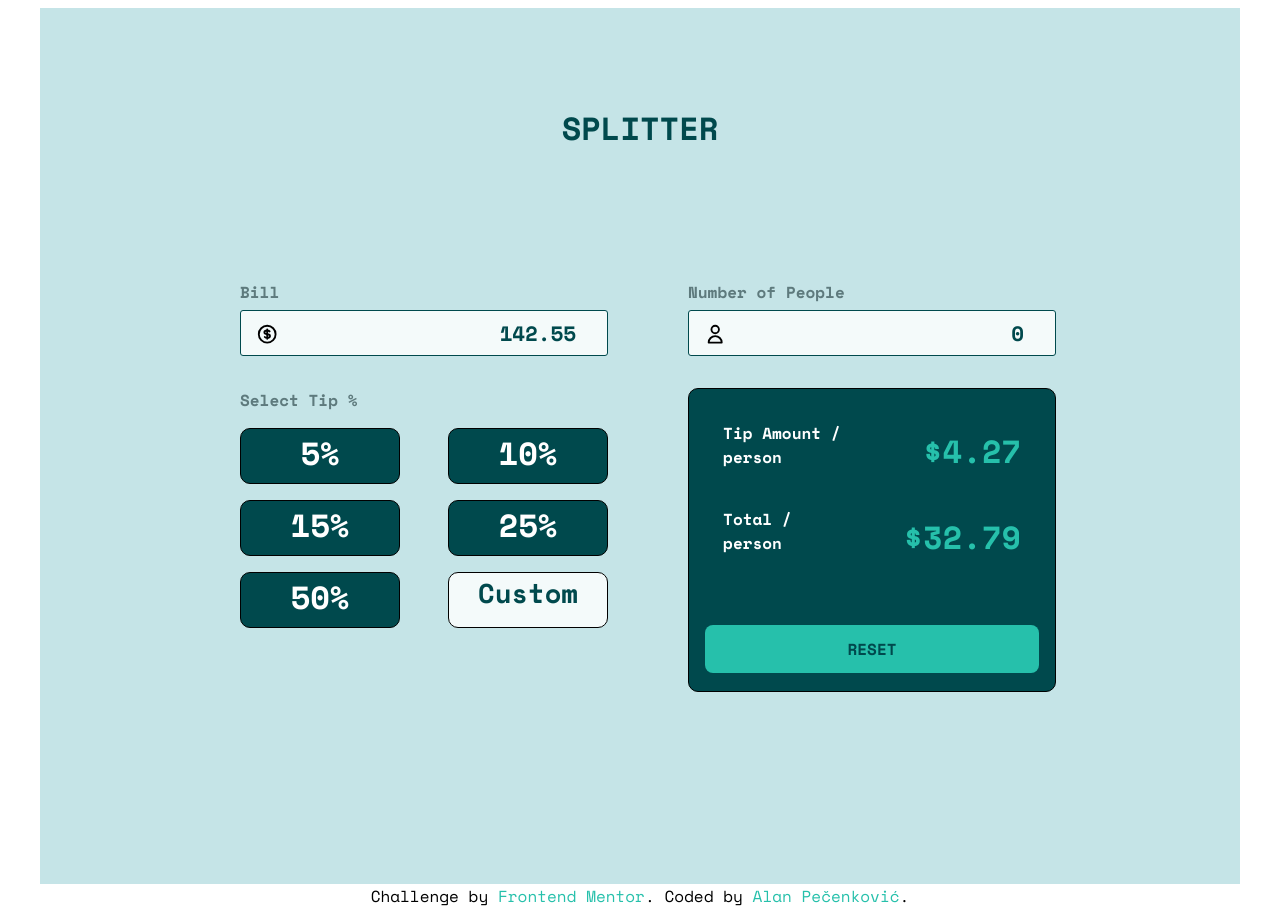
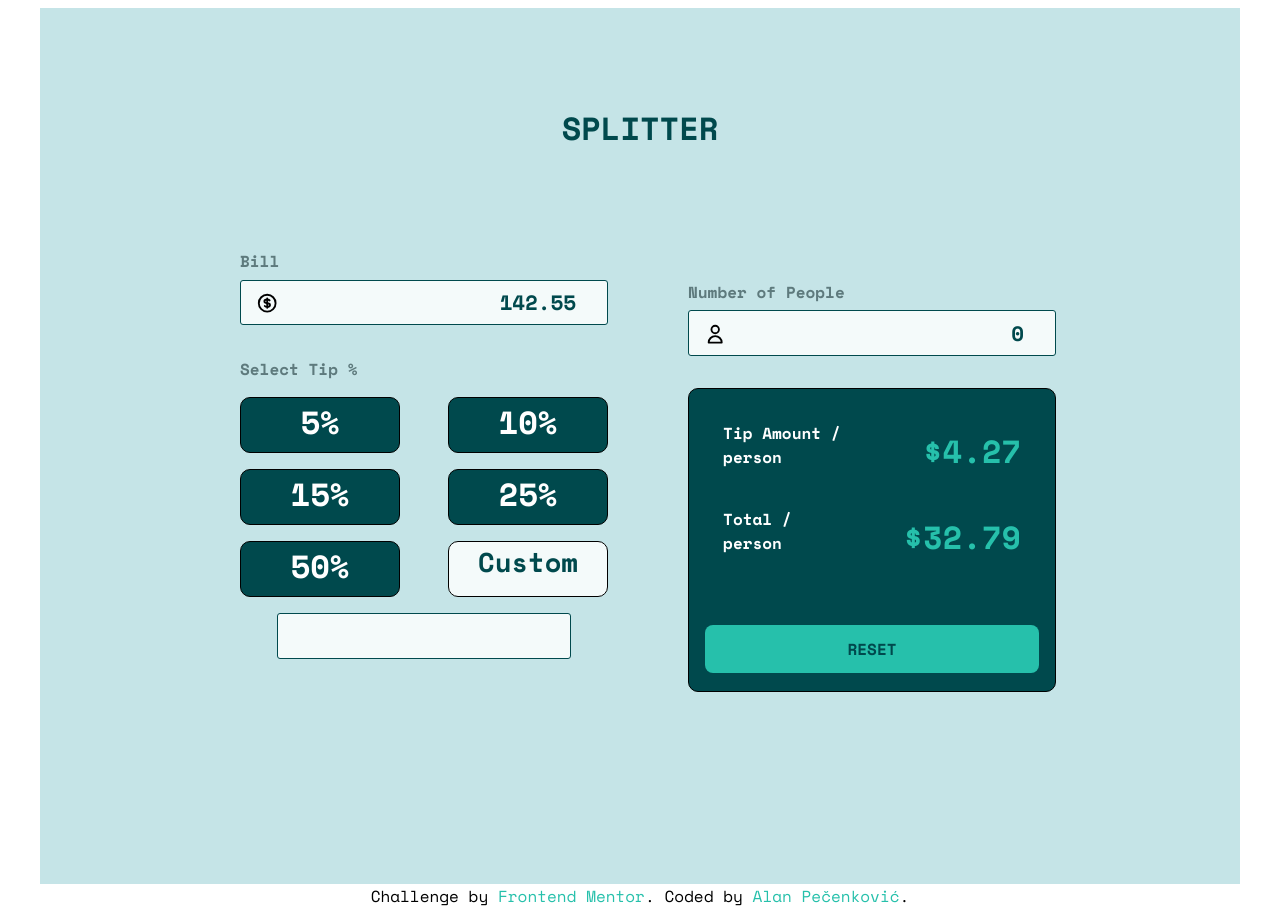
Before and after one commit to Alan114/Tip-calculator, a plain HTML site: page index.html in a window 1280 px wide. Both pictures are taken after a click on the element "Custom". Drawn offline with nearby package versions, Linux system fonts and the light colour scheme.

Commit message:
added custom input field which displays when custom button is clicked

```diff
--- a/index.html
+++ b/index.html
@@ -39,6 +39,7 @@
           <div class="number">25%</div>
           <div class="number">50%</div>
           <div class="number custom">Custom</div>
+          <input type="number" id="custom-input">
         </div>
       </div>
 
--- a/script.js
+++ b/script.js
@@ -4,6 +4,8 @@ const peopleInput = document.querySelector("#people");
 const tipAmount = document.querySelector("#tip-amount");
 const total = document.querySelector("#total");
 const reset = document.querySelector("#reset");
+const customBtn = document.querySelector(".custom");
+const customInput = document.querySelector("#custom-input");
 
 tipAmount.addEventListener("keydown", (e) => {
   e.preventDefault();
@@ -49,6 +51,10 @@ tipPercentage.forEach((percentage) => {
   });
 });
 
+customBtn.addEventListener("click", (e) => {
+  customInput.style.display = "block";
+});
+
 peopleInput.addEventListener(
   "click",
   () => {
--- a/styles.css
+++ b/styles.css
@@ -100,6 +100,19 @@
   font-weight: bold;
   color: hsl(183, 100%, 15%);
   background-color: hsl(189, 41%, 97%);
+}
+
+#custom-input {
+  background-color: hsl(189, 41%, 97%);
+  padding: 0.4rem 1rem;
+  color: hsl(183, 100%, 15%);
+  border: 1px hsl(183, 100%, 15%) solid;
+  border-radius: 3px;
+  font-size: 1.3rem;
+  font-weight: bold;
+  text-align: right;
+  display: none;
+  grid-column-end: span 2;
 }
 
 .display-box {
```
